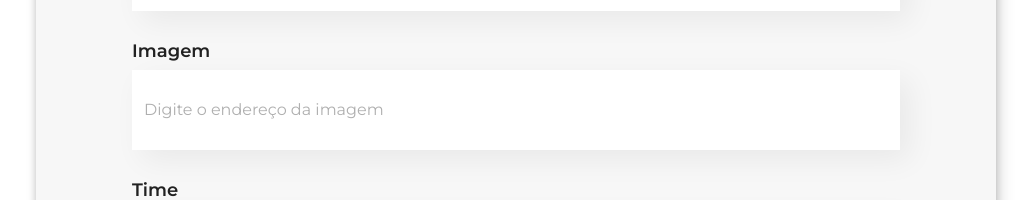
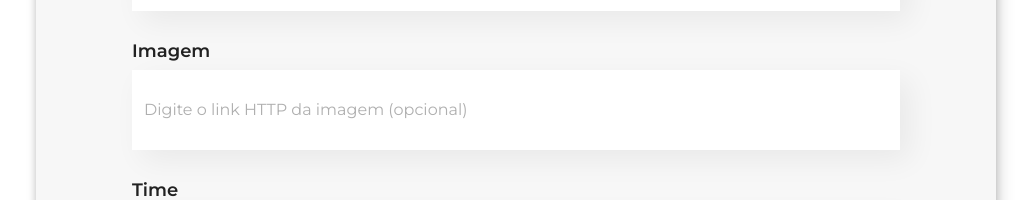
Before and after one commit to kauatwn/organo, a React (Vite) app: page / in a window 1280 px wide. Shown: the part 935-1135 px from the top of the page, without its empty margins (124-1158 px from the left). Built offline with nearby package versions, Linux system fonts and the light colour scheme.

Commit message:
Modificando mensagem de placeholder

```diff
--- a/src/components/CollaboratorForm/index.tsx
+++ b/src/components/CollaboratorForm/index.tsx
@@ -44,7 +44,7 @@ function CollaboratorForm({
         />
         <TextField
           label="Imagem"
-          placeholder="Digite o endereço da imagem"
+          placeholder="Digite o link HTTP da imagem (opcional)"
           selectedValue={image}
           setValue={(value) => setImage(value)}
         />
```
